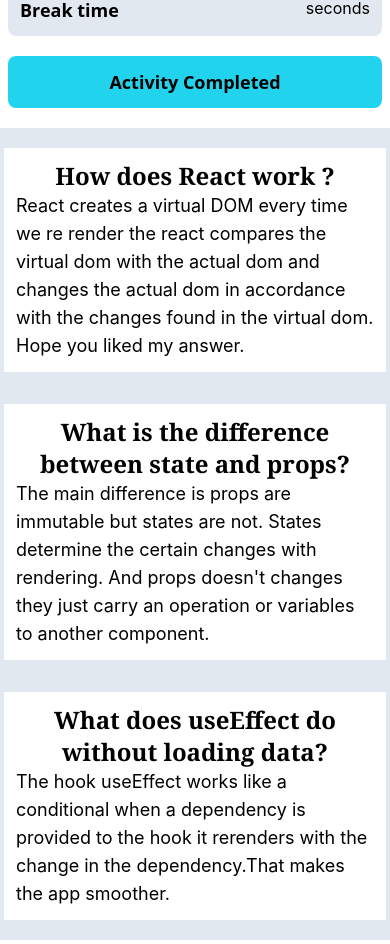
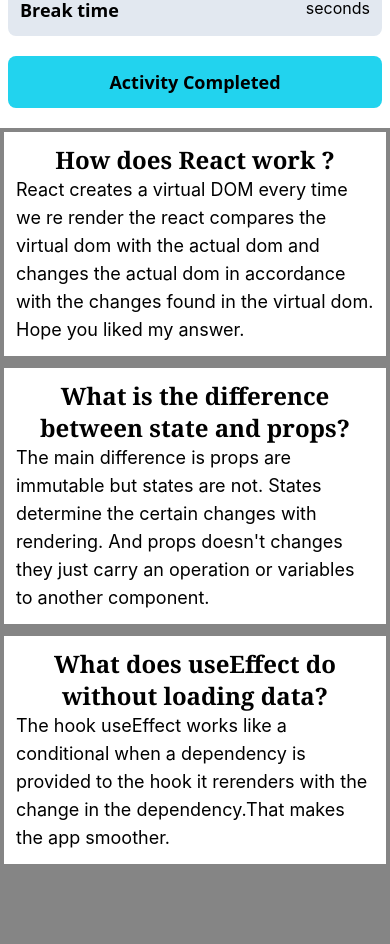
Before and after one commit to Sajeeb03/daily_prayer_tracker_app, a React (Create React App) app: page / in a window 390 px wide. Shown: the part 2716-3660 px from the top of the page. After the commit the page ends 3584 px from the top, so only its background shows below. Built offline with nearby package versions, Linux system fonts and the light colour scheme.

Commit message:
finishing touch

```diff
--- a/src/App.css
+++ b/src/App.css
@@ -1,38 +1,5 @@
-.App {
-  text-align: center;
+body {
+  margin: 0;
+  padding: 0;
+  background-color: rgba(128, 128, 128, 0.954);
 }
-
-.App-logo {
-  height: 40vmin;
-  pointer-events: none;
-}
-
-@media (prefers-reduced-motion: no-preference) {
-  .App-logo {
-    animation: App-logo-spin infinite 20s linear;
-  }
-}
-
-.App-header {
-  background-color: #282c34;
-  min-height: 100vh;
-  display: flex;
-  flex-direction: column;
-  align-items: center;
-  justify-content: center;
-  font-size: calc(10px + 2vmin);
-  color: white;
-}
-
-.App-link {
-  color: #61dafb;
-}
-
-@keyframes App-logo-spin {
-  from {
-    transform: rotate(0deg);
-  }
-  to {
-    transform: rotate(360deg);
-  }
-}
--- a/src/App.js
+++ b/src/App.js
@@ -4,7 +4,7 @@
 
 function App() {
   return (
-    <div className='bg-slate-200'>
+    <div>
       <Home></Home>
       <Blogs></Blogs>
     </div>
--- a/src/components/Blogs/Blogs.js
+++ b/src/components/Blogs/Blogs.js
@@ -2,16 +2,16 @@
 
 const Blogs = () => {
     return (
-        <div className='grid grid-cols-1 sm:grid md:grid-cols-2 lg:grid-cols-3 m-1 sm:m-1 md:m-3 lg:m-10 gap-3 mt-5'>
-            <div className='bg-white p-3 text-center mb-5 md:mb-3 lg:mb-5'>
+        <div className='grid grid-cols-1 sm:grid-cols-1 md:grid-cols-2 lg:grid-cols-3 gap-3 m-1 sm:m-3 lg:m-10'>
+            <div className='bg-white p-3 text-center'>
                 <h1 className='text-2xl font-serif font-bold'>How does React work ?</h1>
                 <p className='text-lg text-left'>React creates a virtual DOM every time we re render the react compares the virtual dom with the actual dom and changes the actual dom in accordance with the changes found in the virtual dom. Hope you liked my answer.</p>
             </div>
-            <div className='bg-white p-3 text-center mb-5 md:mb-3 lg:mb-5'>
+            <div className='bg-white p-3 text-center'>
                 <h1 className='text-2xl font-serif font-bold'>What is the difference between state and props?</h1>
                 <p className='text-lg text-left'>The main difference is props are immutable but states are not. States determine the certain changes with rendering. And props doesn't changes they just carry an operation or variables to another component.</p>
             </div>
-            <div className='bg-white p-3 text-center mb-5 md:mb-3 lg:mb-5'>
+            <div className='bg-white p-3 text-center'>
                 <h1 className='text-2xl font-serif font-bold'>What does useEffect do without loading data?</h1>
                 <p className='text-lg text-left'>The hook useEffect works like a conditional when a dependency is provided to the hook it rerenders with the change in the dependency.That makes the app smoother.</p>
             </div>
--- a/src/components/Home/Home.js
+++ b/src/components/Home/Home.js
@@ -28,8 +28,8 @@
     }
 
     return (
-        <div className='grid grid-rows-2 lg:grid-rows-1 grid-flow-row lg:grid-flow-col bg-slate-200'>
-            <div className='row-span-4 m-0 lg:m-10'>
+        <div className='grid grid-rows-2 lg:grid-rows-1 grid-flow-row lg:grid-flow-col'>
+            <div className='row-span-4 m-0 lg:m-10 mb-0 lg:mb-0'>
 
                 <div className='flex items-center gap-2 mb-4'>
                     <svg xmlns="http://www.w3.org/2000/svg" viewBox="0 0 24 24" fill="currentColor" className="w-8 h-8 text-cyan-400 mt-3 sm:mt-3 md:mt-5   ">
```
